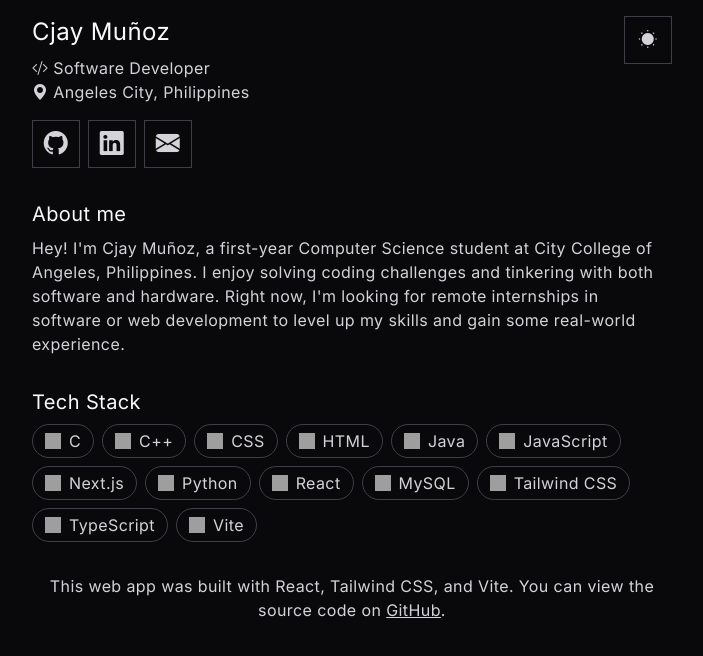
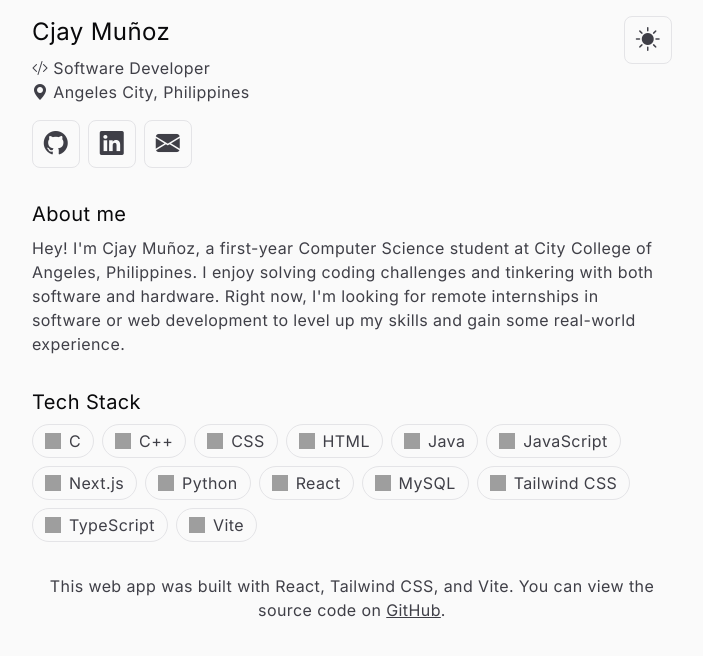
Before and after one commit to CjayDoesCode/cjaydoescode.github.io, a React (Vite) app: page / in a window 1280 px wide. Shown: the top 656 px of the page, without its empty margins (288-991 px from the left). Built offline with nearby package versions, Linux system fonts and the light colour scheme; grey boxes are pictures that could not be loaded.

Commit message:
fix: hide fouc with overlay

```diff
--- a/index.html
+++ b/index.html
@@ -11,6 +11,32 @@
 </head>
 
 <body>
+  <script>
+    (() => {
+      const theme = localStorage.getItem('theme') ?? (
+        window.matchMedia('(prefers-color-scheme: light)').matches
+          ? 'light'
+          : 'dark'
+      );
+
+      const overlay = document.createElement('div');
+      overlay.id = 'overlay';
+      overlay.style.cssText = `
+        position: fixed;
+        top: 0;
+        left: 0;
+        width: 100dvw;
+        height: 100dvh;
+        z-index: 50;
+        background-color: ${theme === 'light'
+          ? 'oklch(98.5% 0 0)'
+          : 'oklch(14.1% 0.005 285.823)'};
+      `;
+
+      document.documentElement.style.setProperty('overflow', 'hidden');
+      document.body.appendChild(overlay);
+    })()
+  </script>
   <main id='root'></main>
   <script type='module' src='/src/main.tsx'></script>
 </body>
--- a/src/App.css
+++ b/src/App.css
@@ -1,135 +1,69 @@
-.header-links li a {
+@import 'tailwindcss';
+
+@custom-variant dark (&:where([data-theme=dark], [data-theme=dark] *));
+
+.header-link {
   /* layout */
-    display: flex;
+  @apply flex;
 
   /* flexbox & grid */
-    justify-content: center;
-    align-items: center;
+  @apply justify-center items-center;
 
   /* sizing */
-    width: calc(var(--spacing) * 12);
-    height: calc(var(--spacing) * 12);
+  @apply size-12;
 
   /* typography */
-    font-size: var(--text-2xl);
-    line-height: var(--text-2xl--line-height);
-    color: var(--color-zinc-700);
+  @apply text-2xl text-zinc-700 dark:text-zinc-300;
+
+  /* backgrounds */
+  @apply hover:bg-zinc-200 dark:hover:bg-zinc-800;
 
   /* borders */
-    border-radius: var(--radius-lg);
-    border-width: 1px;
-    border-color: var(--color-zinc-300);
+  @apply rounded-lg border border-zinc-200 dark:border-zinc-800;
 
   /* transitions & animation */
-    transition-property: color, background-color, border-color;
-    transition-duration: 300ms;
-    transition-timing-function: var(--default-transition-timing-function);
-
-    &:where(.dark, .dark *) {
-        color: var(--color-zinc-300);
-        border-color: var(--color-zinc-700);
-    }
-
-    &:hover {
-        background-color: var(--color-zinc-300);
-
-        &:where(.dark, .dark *) {
-            background-color: var(--color-zinc-700);
-        }
-    }
-
-    &:active {
-        background-color: var(--color-zinc-50);
-
-        &:where(.dark, .dark *) {
-            background-color: var(--color-zinc-950);
-        }
-    }
+  @apply transition-colors duration-500;
 }
 
 .theme-button {
   /* layout */
-    display: flex;
-    position: absolute;
-    top: 0;
-    right: 0;
+  @apply flex absolute top-0 right-0;
 
   /* flexbox & grid */
-    justify-content: center;
-    align-items: center;
+  @apply justify-center items-center;
 
   /* sizing */
-    width: calc(var(--spacing) * 12);
-    height: calc(var(--spacing) * 12);
+  @apply size-12;
 
   /* typography */
-    font-size: var(--text-2xl);
-    line-height: var(--text-2xl--line-height);
-    color: var(--color-zinc-700);
+  @apply text-2xl text-zinc-700 dark:text-zinc-300;
+
+  /* backgrounds */
+  @apply hover:bg-zinc-200 dark:hover:bg-zinc-800;
 
   /* borders */
-    border-radius: var(--radius-lg);
-    border-width: 1px;
-    border-color: var(--color-zinc-300);
+  @apply rounded-lg border border-zinc-200 dark:border-zinc-800;
 
   /* transitions & animation */
-    transition-property: color, background-color, border-color;
-    transition-duration: 300ms;
-    transition-timing-function: var(--default-transition-timing-function);
+  @apply transition-colors duration-500;
 
   /* interactivity */
-    cursor: pointer;
-
-    &:where(.dark, .dark *) {
-        color: var(--color-zinc-300);
-        border-color: var(--color-zinc-700);
+  @apply cursor-pointer;
 }
 
-    &:hover {
-        background-color: var(--color-zinc-300);
-
-        &:where(.dark, .dark *) {
-            background-color: var(--color-zinc-700);
-        }
-    }
-
-    &:active {
-        background-color: var(--color-zinc-50);
-
-        &:where(.dark, .dark *) {
-            background-color: var(--color-zinc-950);
-        }
-    }
-}
-
-.tech-stack li {
+.tech-stack-item {
   /* layout */
-    display: flex;
+  @apply flex;
 
   /* flexbox & grid */
-    align-items: center;
-    gap: calc(var(--spacing) * 2);
+  @apply items-center gap-2;
 
   /* spacing */
-    padding-inline: calc(var(--spacing) * 3);
-    padding-block: calc(var(--spacing) * 1);
+  @apply px-3 py-1;
 
   /* borders */
-    border-radius: calc(infinity * 1px);
-    border-width: 1px;
-    border-color: var(--color-zinc-300);
+  @apply rounded-full border border-zinc-200 dark:border-zinc-800;
 
   /* transitions & animation */
-    transition-property: border-color;
-    transition-duration: 300ms;
-    transition-timing-function: var(--default-transition-timing-function);
-
-    &:where(.dark, .dark *) {
-        border-color: var(--color-zinc-700);
+  @apply transition-colors duration-500;
 }
-
-    & img {
-        width: calc(var(--spacing) * 4);
-        height: calc(var(--spacing) * 4);
-    }
-}
--- a/src/App.tsx
+++ b/src/App.tsx
@@ -35,23 +35,54 @@ const techStack: Tech[] = [
   { id: 'vitejs', name: 'Vite' }
 ];
 
-const sourceCodeLink: string = 'https://github.com/CjayDoesCode/cjaydoescode.github.io';
+const sourceCodeLink: string =
+  'https://github.com/CjayDoesCode/cjaydoescode.github.io';
 
 export default function App() {
-  const [isDark, setIsDark] = useState<boolean>(() => localStorage.getItem('theme') !== 'light');
+  const [theme, setTheme] = useState<string>(() => {
+    return (localStorage.getItem('theme') ?? (
+      window.matchMedia('(prefers-color-scheme: light)').matches
+        ? 'light'
+        : 'dark'
+    ));
+  });
 
   useEffect(() => {
-    document.documentElement.classList.toggle('dark', isDark);
-    localStorage.setItem('theme', isDark ? 'dark' : 'light');
-  }, [isDark]);
+    document.documentElement.setAttribute('data-theme', theme);
+    localStorage.setItem('theme', theme);
+  }, [theme]);
+
+  useEffect(() => {
+    const onPageLoad = () => {
+      const overlay = document.getElementById('overlay');
+      if (!overlay) return;
+
+      overlay.style.transition = 'opacity 500ms ease-in-out';
+
+      setTimeout(() => {
+        overlay.style.opacity = '0';
+
+        overlay.addEventListener('transitionend', () => {
+          overlay.remove();
+          document.documentElement.style.removeProperty('overflow');
+        }, { once: true });
+      }, 500);
+    };
+
+    if (document.readyState === 'complete') {
+      onPageLoad();
+    } else {
+      window.addEventListener('load', onPageLoad, { once: true });
+    }
+  }, []);
 
   function toggleTheme(): void {
-    setIsDark(i => !i);
+    setTheme(t => t === 'light' ? 'dark' : 'light');
   }
 
   return (
     <>
-      <Header isDark={isDark} handleClick={toggleTheme} />
+      <Header theme={theme} handleClick={toggleTheme} />
       <AboutMeSection />
       <TechStackSection />
       <Footer />
@@ -60,21 +91,22 @@ export default function App() {
 }
 
 interface HeaderProps {
-  isDark: boolean;
+  theme: string;
   handleClick: () => void;
 }
 
-function Header({ isDark, handleClick }: HeaderProps) {
+function Header({ theme, handleClick }: HeaderProps) {
   return (
     <header className='relative mb-8'>
       <h1>Cjay Muñoz</h1>
       <p><i className='bi bi-code-slash'></i> Software Developer</p>
       <p><i className='bi bi-geo-alt-fill'></i> Angeles City, Philippines</p>
       <nav className='mt-4'>
-        <ul className='header-links flex flex-wrap gap-2'>
+        <ul className='flex flex-wrap gap-2'>
           {headerLinks.map(({ href, icon, isExternal = false }) => (
             <li key={href}>
               <a
+                className='header-link'
                 href={href}
                 rel={isExternal ? 'noreferrer' : undefined}
                 target={isExternal ? '_blank' : undefined}
@@ -86,7 +118,13 @@ function Header({ isDark, handleClick }: HeaderProps) {
         </ul>
       </nav>
       <button className='theme-button' onClick={handleClick}>
-        <i className={isDark ? 'bi bi-brightness-low-fill' : 'bi bi-brightness-high-fill'}></i>
+        <i
+          className={
+            theme === 'light'
+              ? 'bi bi-brightness-high-fill'
+              : 'bi bi-brightness-low-fill'
+          }
+        ></i>
       </button>
     </header>
   );
@@ -97,9 +135,10 @@ function AboutMeSection() {
     <section className='mb-8'>
       <h2>About me</h2>
       <p>
-        Hey! I'm Cjay Muñoz, a first-year Computer Science student at City College of Angeles, Philippines.
-        I enjoy solving coding challenges and tinkering with both software and hardware.
-        Right now, I'm looking for remote internships in software or web development
+        Hey! I'm Cjay Muñoz, a first-year Computer Science student at City
+        College of Angeles, Philippines. I enjoy solving coding challenges
+        and tinkering with both software and hardware. Right now, I'm
+        looking for remote internships in software or web development
         to level up my skills and gain some real-world experience.
       </p>
     </section>
@@ -110,10 +149,11 @@ function TechStackSection() {
   return (
     <section className='mb-8'>
       <h2>Tech Stack</h2>
-      <ul className='tech-stack flex flex-wrap gap-2'>
+      <ul className='flex flex-wrap gap-2'>
         {techStack.map(({ id, name }) => (
-          <li key={id}>
+          <li className='tech-stack-item' key={id}>
             <img
+              className='size-4'
               src={getDeviconUrl(id)}
               alt=''
               loading='lazy'
@@ -130,8 +170,8 @@ function Footer() {
   return (
     <footer>
       <p className='text-center'>
-        This web app was built with React, Tailwind CSS, and Vite.
-        You can view the source code on {
+        This web app was built with React, Tailwind CSS,
+        and Vite. You can view the source code on{' '}
         <a
           className='underline'
           href={sourceCodeLink}
@@ -140,7 +180,7 @@ function Footer() {
         >
           GitHub
         </a>
-        }.
+        .
       </p>
     </footer>
   );
--- a/src/index.css
+++ b/src/index.css
@@ -1,96 +1,72 @@
 @import 'tailwindcss';
 
-@custom-variant dark (&:where(.dark, .dark *));
+@custom-variant dark (&:where([data-theme=dark], [data-theme=dark] *));
 
 @font-face {
-    font-family: "Inter";
+  font-family: 'Inter';
   font-style: normal;
   font-weight: 400;
   font-display: swap;
-    src: url("/fonts/Inter-Regular.woff2") format("woff2");
+  src: url('/fonts/Inter-Regular.woff2') format('woff2');
 }
 
 @theme {
   --font-inter: 'Inter', sans-serif;
 }
 
-html, body {
+html,
+body {
   /* sizing */
-    width: 100%;
-    height: 100%;
+  @apply size-full;
 }
 
 html {
   /* typography */
-    font-family: var(--font-inter);
-    letter-spacing: var(--tracking-wide);
-    color: var(--color-zinc-950);
+  @apply font-inter tracking-wide text-zinc-950 dark:text-zinc-50;
 
   /* transitions & animation */
-    transition-property: color;
-    transition-duration: 300ms;
-    transition-timing-function: var(--default-transition-timing-function);
-
-    &:where(.dark, .dark *) {
-        color: var(--color-zinc-50);
-    }
+  @apply transition-colors duration-500;
 }
 
 body {
   /* backgrounds */
-    background-color: var(--color-zinc-50);
+  @apply bg-zinc-50 dark:bg-zinc-950;
 
   /* transitions & animation */
-    transition-property: background-color;
-    transition-duration: 300ms;
-    transition-timing-function: var(--default-transition-timing-function);
-
-    &:where(.dark, .dark *) {
-        background-color: var(--color-zinc-950);
-    }
+  @apply transition-colors duration-500;
 }
 
 main {
   /* spacing */
-    padding: calc(var(--spacing) * 4);
-    margin: auto;
+  @apply p-4 m-auto;
 
   /* sizing */
-    max-width: var(--container-2xl);
-    min-height: 100%;
+  @apply max-w-2xl min-h-full;
 }
 
 h1,
 h2 {
   /* typography */
-    font-weight: 500;
+  @apply font-medium;
 
   /* spacing */
-    margin-bottom: calc(var(--spacing) * 2);
+  @apply mb-2;
 }
 
 h1 {
   /* typography */
-    font-size: var(--text-2xl);
-    line-height: var(--text-2xl--line-height);
+  @apply text-2xl;
 }
 
 h2 {
   /* typography */
-    font-size: var(--text-xl);
-    line-height: var(--text-xl--line-height);
+  @apply text-xl;
 }
 
 p {
   /* typography */
-    color: var(--color-zinc-700);
+  @apply text-zinc-700 dark:text-zinc-300;
 
   /* transitions & animation */
-    transition-property: color;
-    transition-duration: 300ms;
-    transition-timing-function: var(--default-transition-timing-function);
-
-    &:where(.dark, .dark *) {
-        color: var(--color-zinc-300)
+  @apply transition-colors duration-500;
 }
-}
--- a/src/main.tsx
+++ b/src/main.tsx
@@ -6,5 +6,5 @@ import App from './App.tsx'
 createRoot(document.getElementById('root')!).render(
   <StrictMode>
     <App />
-  </StrictMode>,
-);
+  </StrictMode>
+)
--- a/src/utils.ts
+++ b/src/utils.ts
@@ -1,3 +1,3 @@
-export function getDeviconUrl(id: string): string {
-  return `https://cdn.jsdelivr.net/gh/devicons/devicon@latest/icons/${id}/${id}-original.svg`;
+export function getDeviconUrl (id: string): string {
+  return `https://cdn.jsdelivr.net/gh/devicons/devicon@latest/icons/${id}/${id}-original.svg`
 }
```
Lines whose indentation alone changed are shown as unchanged.
